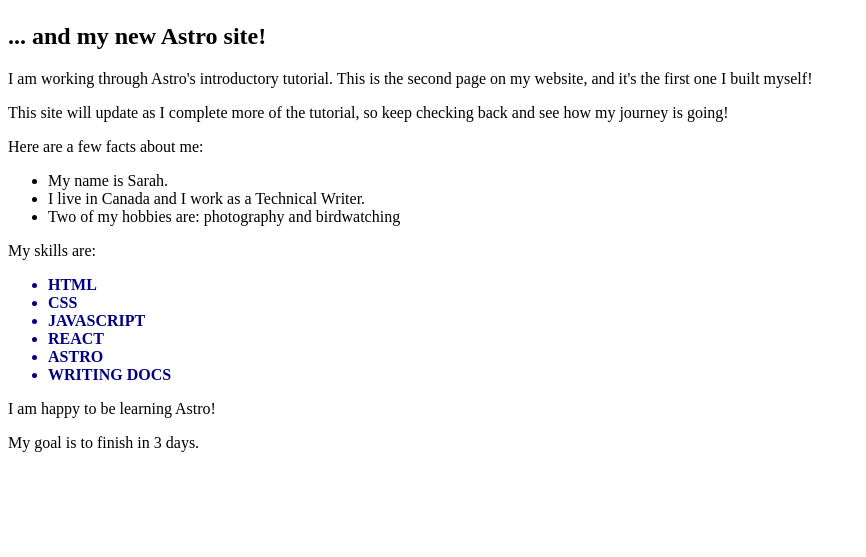
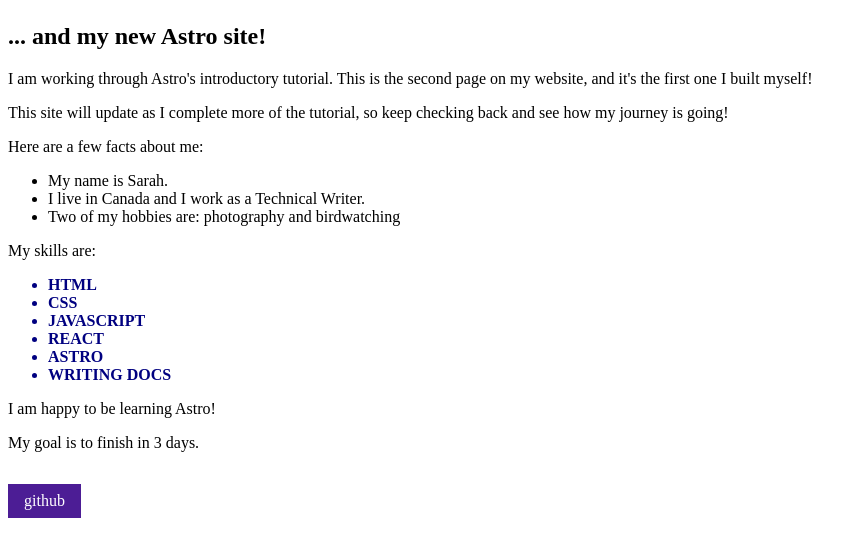
Before and after one commit to PrinYr/SecureBlog, an Astro site: page /about in a window 1280 px wide. Shown: the part 163-720 px from the top of the page, without its empty margins (0-866 px from the left). Built offline with nearby package versions, Linux system fonts and the light colour scheme; Astro itself is replaced by a stand-in of ours.

Commit message:
add Footer

```diff
--- /dev/null
+++ b/src/components/Footer.astro
@@ -0,0 +1,15 @@
+---
+import Social from "./Social.astro";
+---
+
+<style>
+  footer {
+    display: flex;
+    gap: 1rem;
+    margin-top: 2rem;
+  }
+</style>
+
+<footer>
+  <Social platform="github" username="PrinYr" />
+</footer>
--- /dev/null
+++ b/src/components/Social.astro
@@ -0,0 +1,14 @@
+---
+const { platform, username } = Astro.props;
+---
+
+<a href={`https://www.${platform}.com/${username}`}>{platform}</a>
+
+<style>
+  a {
+    padding: 0.5rem 1rem;
+    color: white;
+    background-color: #4c1d95;
+    text-decoration: none;
+  }
+</style>
--- a/src/pages/about.astro
+++ b/src/pages/about.astro
@@ -1,5 +1,6 @@
 ---
 import Navigation from "../components/Navigation.astro";
+import Footer from "../components/Footer.astro";
 
 const pageTitle = "About Me";
 
@@ -83,5 +84,6 @@
         <p>My goal is not 3 days.</p>
       )
     }
+    <Footer />
   </body>
 </html>
--- a/src/pages/blog.astro
+++ b/src/pages/blog.astro
@@ -1,5 +1,6 @@
 ---
 import "../styles/global.css";
+import Footer from "../components/Footer.astro";
 ---
 
 <html lang="en">
@@ -23,5 +24,6 @@
       <li><a href="/posts/post-2">Post 2</a></li>
       <li><a href="/posts/post-3">Post 3</a></li>
     </ul>
+    <Footer />
   </body>
 </html>
```
